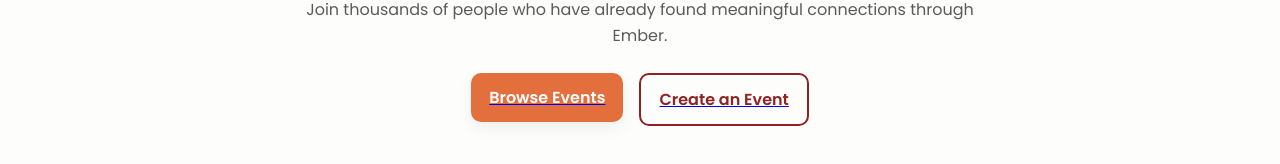
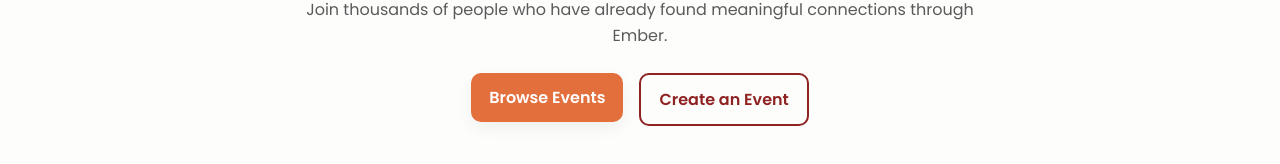
Before and after one commit to Austin-Imbastari/group4, a React (Vite) app: page /about in a window 1280 px wide. Shown: the part 2944-3108 px from the top of the page. Built offline with nearby package versions, Linux system fonts and the light colour scheme.

Commit message:
fixed styling issues

```diff
--- a/src/pages/AboutUs/AboutUs.jsx
+++ b/src/pages/AboutUs/AboutUs.jsx
@@ -138,10 +138,10 @@ const AboutUs = () => {
           </CTAText>
 
           <Buttons>
-            <NavLink to="/events">
+            <NavLink style={{ textDecoration: "none" }} to="/events">
               <PrimaryButton>Browse Events</PrimaryButton>
             </NavLink>
-            <NavLink to="/createevent">
+            <NavLink style={{ textDecoration: "none" }} to="/createevent">
               <GhostButton>Create an Event</GhostButton>
             </NavLink>
           </Buttons>
--- a/src/pages/AboutUs/AboutUsSC.js
+++ b/src/pages/AboutUs/AboutUsSC.js
@@ -273,6 +273,8 @@ export const Buttons = styled.div`
   justify-content: center;
   margin-top: 8px;
   flex-wrap: wrap;
+
+  outline: none;
 `;
 
 export const BaseButton = styled.div`
@@ -281,6 +283,7 @@ export const BaseButton = styled.div`
   border-radius: 10px;
   padding: 12px 18px;
   font-weight: 600;
+
   cursor: pointer;
   transition: transform 0.15s ease, box-shadow 0.2s ease, background 0.2s ease, color 0.2s ease;
   box-shadow: 0 6px 16px rgba(0, 0, 0, 0.06);
```
Also changed, not shown: src/components/Event.jsx (deleted, +0 -11 lines).
